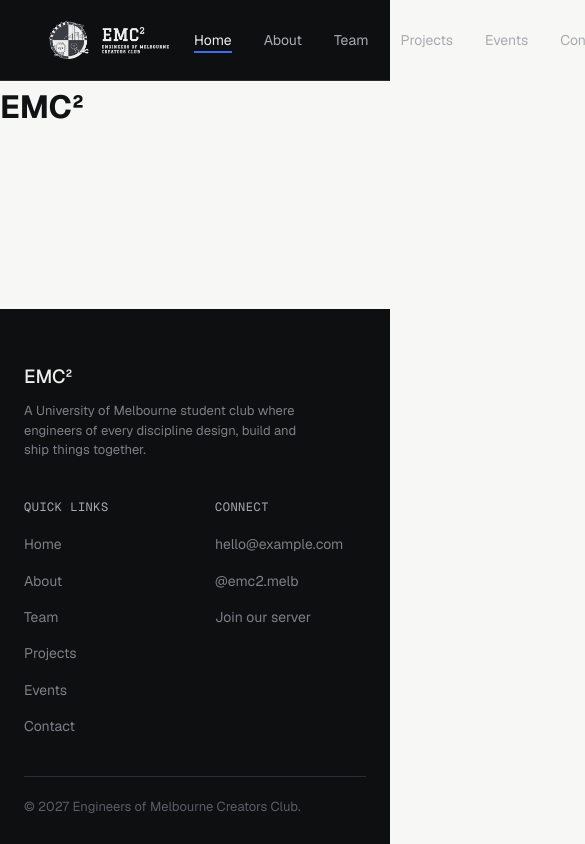
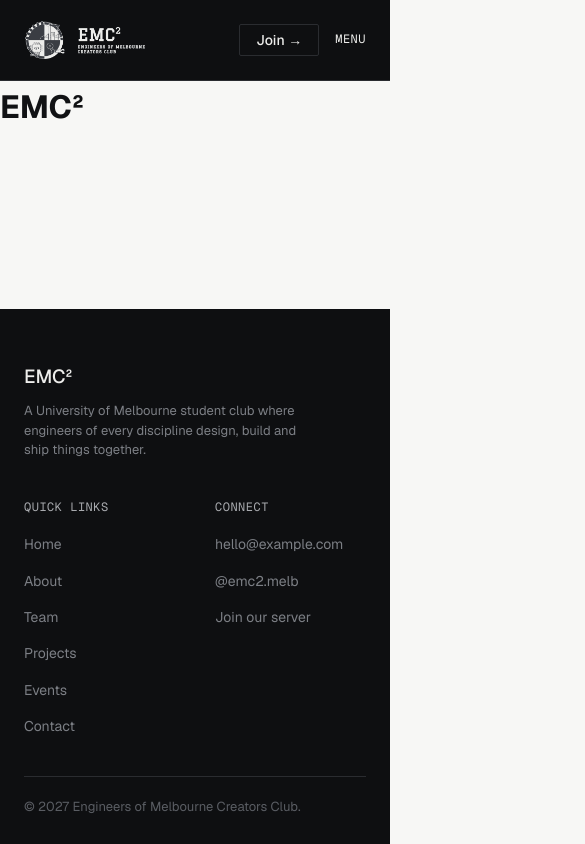
Before and after one commit to Engineers-of-Melbourne-Creators-Club/emcc-website, a Next.js app: page / in a window 390 px wide. Shown: the top 844 px of the page, 585 px wide, since content can reach past the window. Built offline with nearby package versions, Linux system fonts and the light colour scheme.

Commit message:
Add mobile navigation below 768px

```diff
--- /dev/null
+++ b/src/components/NavBar/MobileMenu.tsx
@@ -0,0 +1,51 @@
+"use client";
+
+// client component because open/closed is state that changes on click
+import { useEffect, useId, useRef, useState } from "react";
+import type { SiteLink } from "@/content/site";
+import { NavLinks } from "./NavLinks";
+import styles from "./NavBar.module.css";
+
+type Props = { links: SiteLink[] };
+
+export function MobileMenu({ links }: Props) {
+  const [open, setOpen] = useState(false);
+  const buttonRef = useRef<HTMLButtonElement>(null);
+  const panelId = useId();
+
+  // escape closes the menu and returns focus to the button, so keyboard users are not stranded.
+  useEffect(() => {
+    if (!open) return;
+    const onKeyDown = (event: KeyboardEvent) => {
+      if (event.key === "Escape") {
+        setOpen(false);
+        buttonRef.current?.focus();
+      }
+    };
+    document.addEventListener("keydown", onKeyDown);
+    return () => document.removeEventListener("keydown", onKeyDown);
+  }, [open]);
+
+  return (
+    <div className={styles.mobile}>
+      <button
+        ref={buttonRef}
+        type="button"
+        className={styles.menuButton}
+        aria-expanded={open}
+        aria-controls={panelId}
+        onClick={() => setOpen((isOpen) => !isOpen)}
+      >
+        {open ? "Close" : "Menu"}
+      </button>
+      <nav
+        id={panelId}
+        aria-label="Main"
+        className={styles.panel}
+        hidden={!open}
+      >
+        <NavLinks links={links} stacked onNavigate={() => setOpen(false)} />
+      </nav>
+    </div>
+  );
+}
--- a/src/components/NavBar/NavBar.module.css
+++ b/src/components/NavBar/NavBar.module.css
@@ -54,3 +54,59 @@
   line-height: var(--text-button-leading);
   font-weight: var(--weight-medium);
 }
+
+.actions {
+  display: flex;
+  align-items: center;
+  gap: var(--space-md);
+}
+
+/* Mobile menu  */
+.menuButton {
+  padding: var(--space-xs) 0;
+  background: none;
+  border: 0;
+  font-family: var(--font-mono);
+  font-size: var(--text-label-size);
+  line-height: var(--text-label-leading);
+  letter-spacing: var(--text-label-tracking);
+  text-transform: uppercase;
+  color: var(--color-text-on-dark-primary);
+}
+
+/* no display rule here, so the `hidden` attribute can hide it */
+.panel {
+  position: absolute;
+  top: 100%;
+  left: 0;
+  right: 0;
+  padding: var(--space-xs) var(--page-gutter) var(--space-xl);
+  background: var(--color-ink);
+  border-bottom: 1px solid var(--color-border-on-dark);
+}
+
+.stacked > li {
+  padding: var(--space-md) 0;
+  border-bottom: 1px solid var(--color-border-on-dark);
+}
+
+.stacked .link {
+  display: inline-block;
+  font-size: var(--text-body-size);
+}
+
+@media (max-width: 767px) {
+  .bar {
+    padding-inline: var(--page-gutter);
+  }
+
+  .desktopNav {
+    display: none;
+  }
+}
+
+@media (min-width: 768px) {
+  .mobile {
+    display: none;
+  }
+}
--- a/src/components/NavBar/NavBar.tsx
+++ b/src/components/NavBar/NavBar.tsx
@@ -2,18 +2,22 @@ import Link from "next/link";
 import { site } from "@/content/site";
 import { Logo } from "@/components/Logo/Logo";
 import { NavLinks } from "./NavLinks";
+import { MobileMenu } from "./MobileMenu";
 import styles from "./NavBar.module.css";
 
 export function NavBar() {
   return (
     <header className={styles.bar}>
       <Logo />
-      <nav aria-label="Main">
+      <nav aria-label="Main" className={styles.desktopNav}>
         <NavLinks links={site.nav} />
       </nav>
-      <Link href={site.join.href} className={styles.join}>
-        {site.join.label} →
-      </Link>
+      <div className={styles.actions}>
+        <Link href={site.join.href} className={styles.join}>
+          {site.join.label} →
+        </Link>
+        <MobileMenu links={site.nav} />
+      </div>
     </header>
   );
 }
--- a/src/components/NavBar/NavLinks.tsx
+++ b/src/components/NavBar/NavLinks.tsx
@@ -7,7 +7,11 @@ import { usePathname } from "next/navigation";
 import type { SiteLink } from "@/content/site";
 import styles from "./NavBar.module.css";
 
-type Props = { links: SiteLink[] };
+type Props = {
+  links: SiteLink[];
+  stacked?: boolean;
+  onNavigate?: () => void;
+};
 
 export function isActive(pathname: string, href: string) {
   // section match so /projects/project-1 still highlights Projects.
@@ -16,16 +20,17 @@ export function isActive(pathname: string, href: string) {
     : pathname === href || pathname.startsWith(`${href}/`);
 }
 
-export function NavLinks({ links }: Props) {
+export function NavLinks({ links, stacked, onNavigate }: Props) {
   const pathname = usePathname();
 
   return (
-    <ul role="list" className={styles.links}>
+    <ul role="list" className={stacked ? styles.stacked : styles.links}>
       {links.map(({ label, href }) => (
         <li key={href}>
           <Link
             href={href}
             className={styles.link}
+            onClick={onNavigate}
             aria-current={isActive(pathname, href) ? "page" : undefined}
           >
             {label}
```
